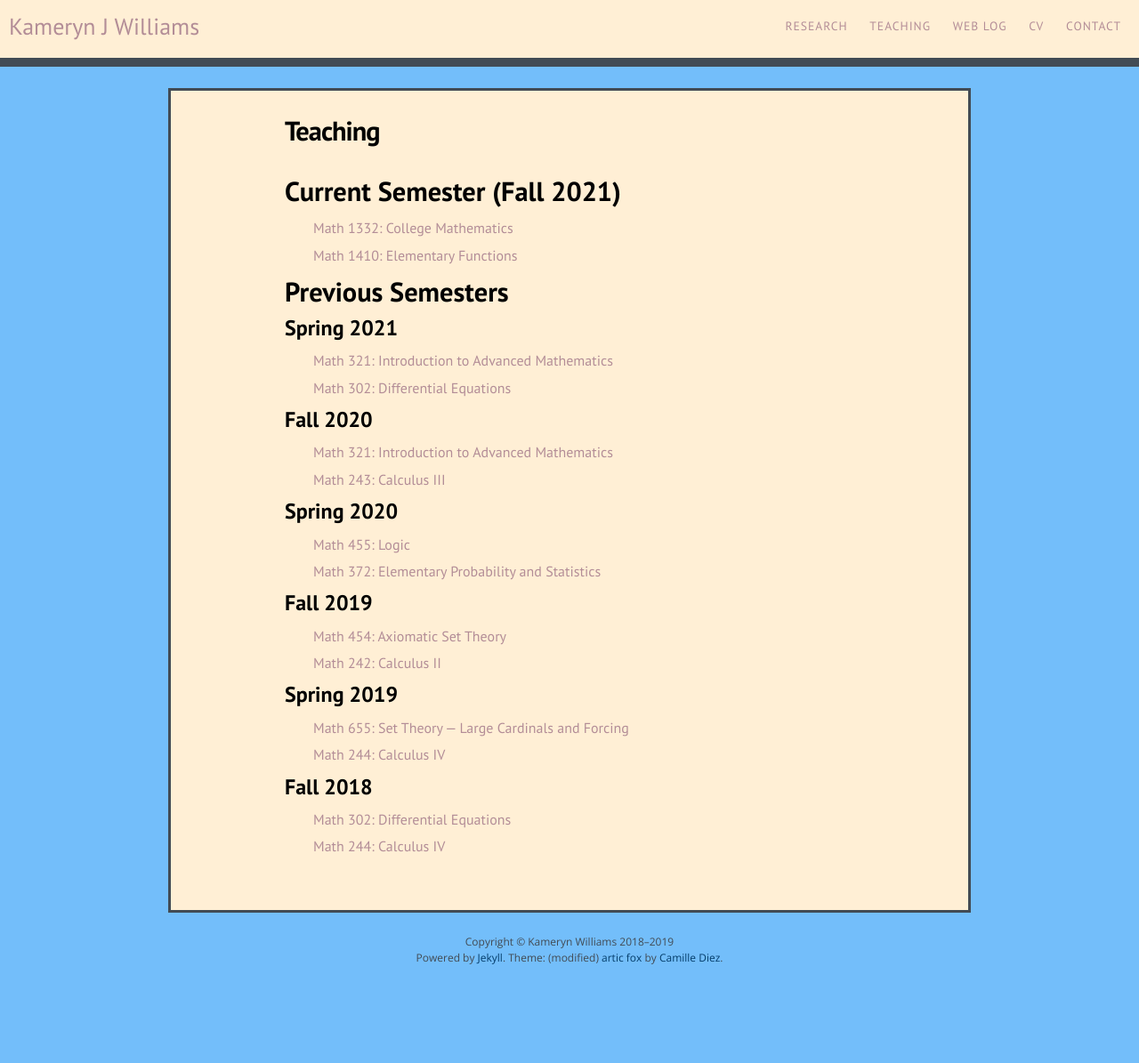
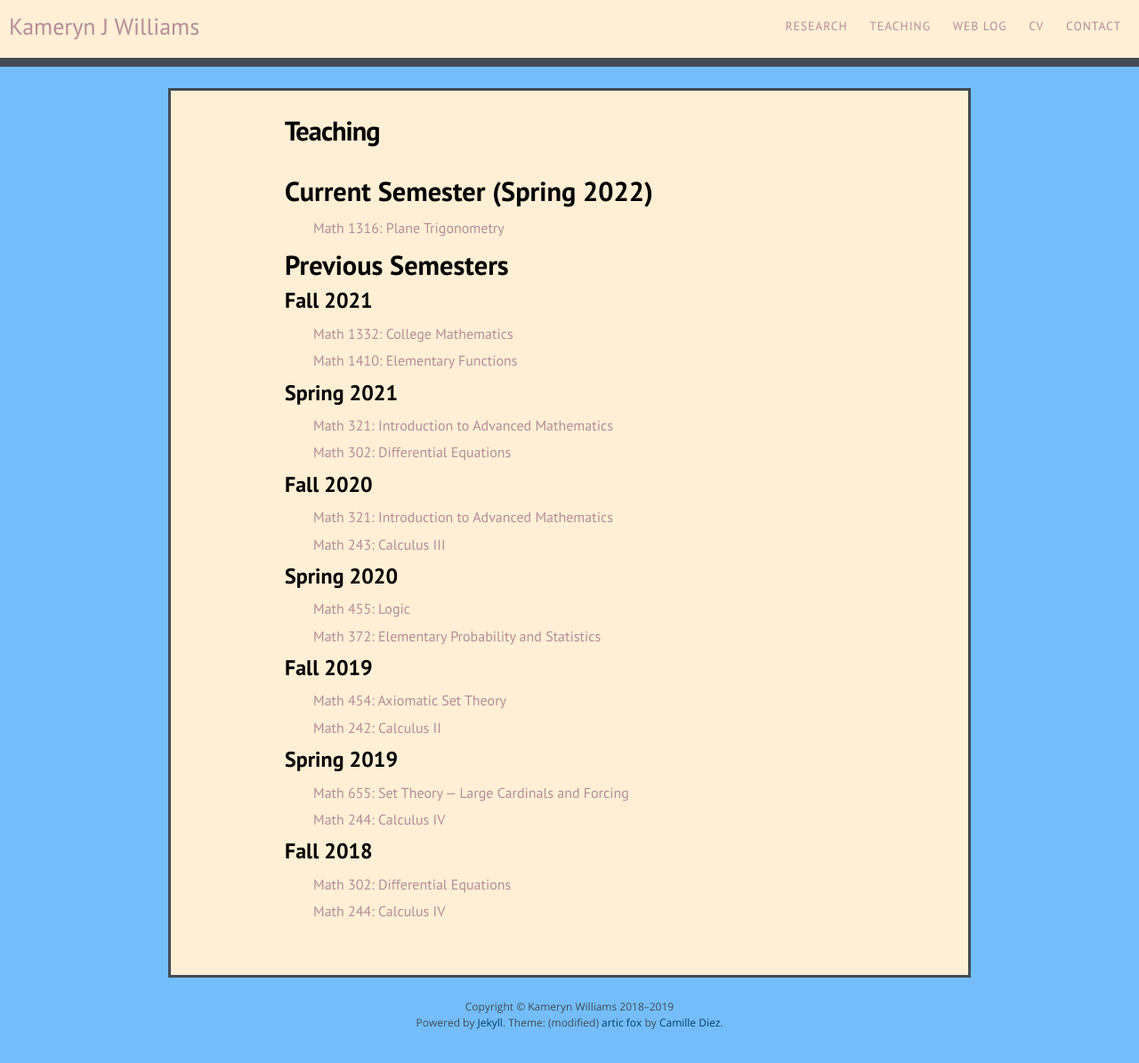
Before and after one commit to kamerynjw/kamerynjw.github.io, a Jekyll site: the page built from teaching.md, in a window 1280 px wide. Shown: the whole page at 89% size. Built offline with Jekyll 4.4.1, drawn with Linux system fonts in a browser that asks for light colours; nearby versions of some CDN libraries; before the commit the page ends 1122 px from its top, so only the background shows below that.

Commit message:
update teaching.md

```diff
--- a/teaching.md
+++ b/teaching.md
@@ -4,15 +4,21 @@ title: Teaching
 permalink: /teaching/
 ---
 
-Current Semester (Fall 2021)
+Current Semester (Spring 2022)
 ================
+
+[Math 1316: Plane Trigonometry]({{ page.url }}2022/math1316/)
+
+Previous Semesters
+==================
+
+Fall 2021
+---------
 
 [Math 1332: College Mathematics]({{ page.url }}2021/math1332/)
 
 [Math 1410: Elementary Functions]({{ page.url }}2021/math1410/)
 
-Previous Semesters
-==================
 
 Spring 2021
 -----------
```
